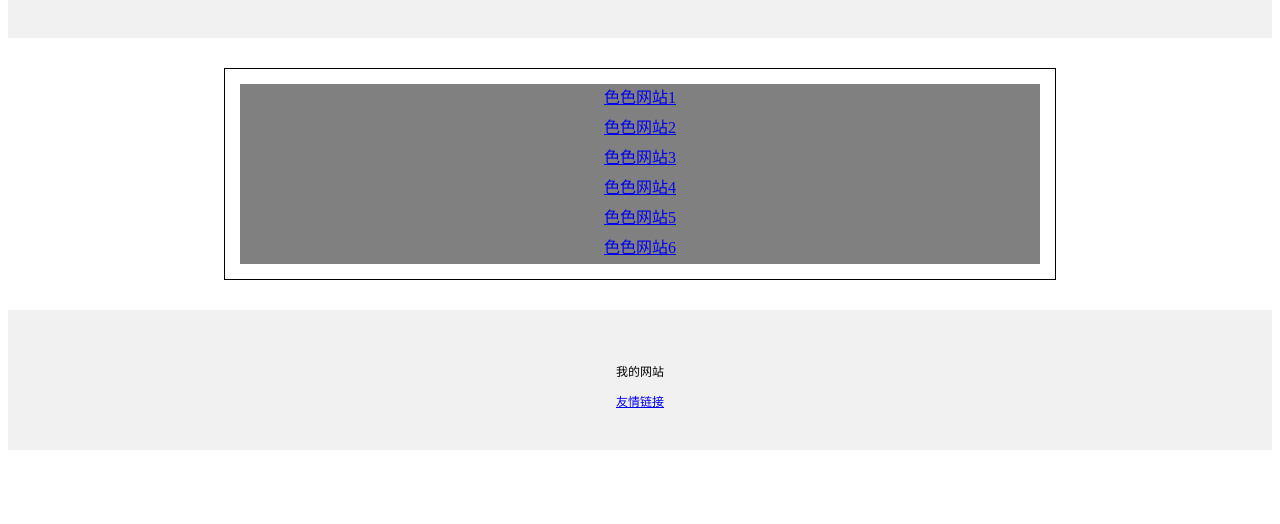
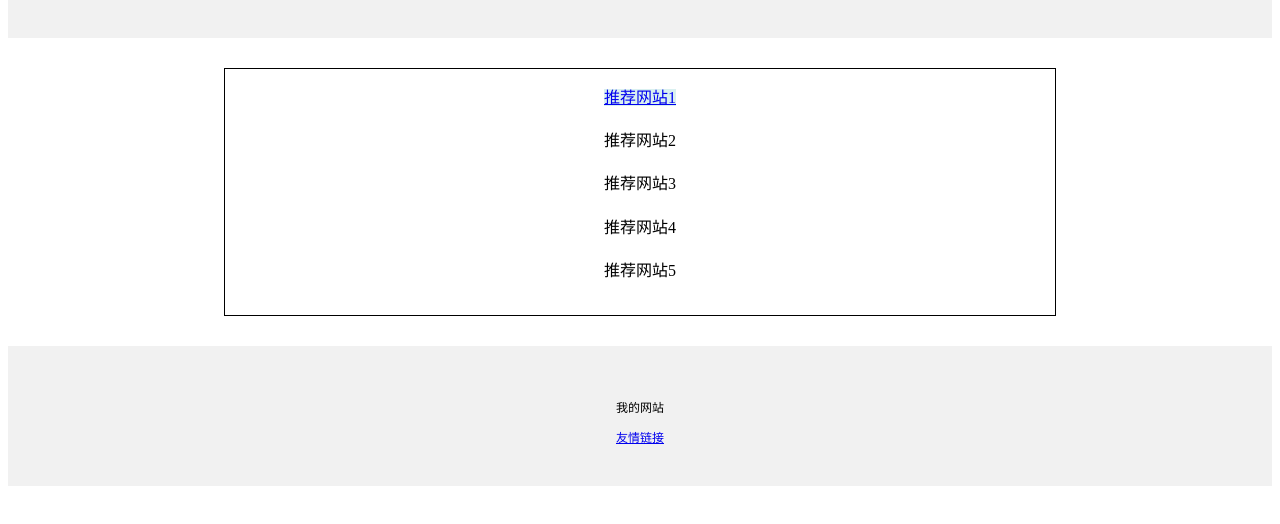
Before and after one commit to ForoneStar/test-html01, a plain HTML site: page index.html in a window 1280 px wide. Shown: the part 134-658 px from the top of the page. Drawn offline with Linux system fonts and the light colour scheme.

Commit message:
Add files via upload

```diff
--- a/index.html
+++ b/index.html
@@ -8,9 +8,9 @@
   </head>
   <body>
     <div style="background-color: #f1f1f1; text-align: center; padding: 40px">
-      <a href="https://github.com/ForoneStar/test-html01">
+      <a href="https://foronestar.github.io/test-html01">
         <img
-          src="/source/gif/git_hutao01.gif"
+          src="https://foronestar.github.io/test-html01/source/gif/git_hutao01.gif"
           alt="pic died"
           width="80px"
           height="80px"
@@ -23,69 +23,25 @@
         margin: 30px auto;
         padding: 15px;
         line-height: 1.7;
+        text-align: center;
         border: 1px solid;
       "
     >
-      <p
+      <a
+        href="https://www.twitter.com"
         style="
           height: 30px;
-          margin: auto;
-          background-color: grey;
+          background-color: rgb(217, 240, 240);
           text-align: center;
         "
       >
-        <a href="www.twitter.com">色色网站1</a>
-      </p>
-      <p
-        style="
-          height: 30px;
-          margin: auto;
-          background-color: grey;
-          text-align: center;
-        "
-      >
-        <a href="www.twitter.com">色色网站2</a>
-      </p>
-      <p
-        style="
-          height: 30px;
-          margin: auto;
-          background-color: grey;
-          text-align: center;
-        "
-      >
-        <a href="www.twitter.com">色色网站3</a>
-      </p>
-      <p
-        style="
-          height: 30px;
-          margin: auto;
-          background-color: grey;
-          text-align: center;
-        "
-      >
-        <a href="www.twitter.com">色色网站4</a>
-      </p>
-      <p
-        style="
-          height: 30px;
-          margin: auto;
-          background-color: grey;
-          text-align: center;
-        "
-      >
-        <a href="www.twitter.com">色色网站5</a>
-      </p>
-      <p
-        style="
-          height: 30px;
-          margin: auto;
-          background-color: grey;
-          text-align: center;
-        "
-      >
-        <a href="www.twitter.com">色色网站6</a>
-      </p>
+        推荐网站1
+      </a>
+
+      <p>推荐网站2</p>
+      <p>推荐网站3</p>
+      <p>推荐网站4</p>
+      <p>推荐网站5</p>
     </div>
     <div
       style="
```
